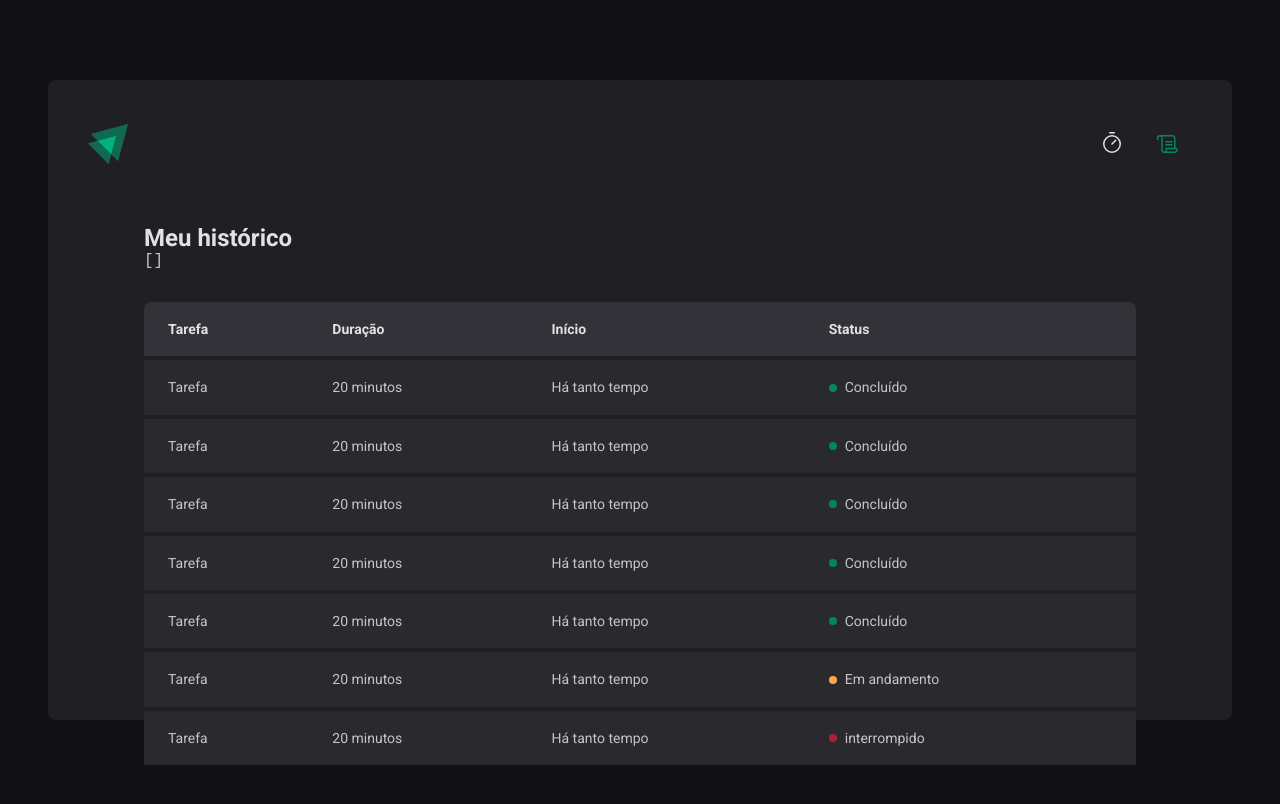
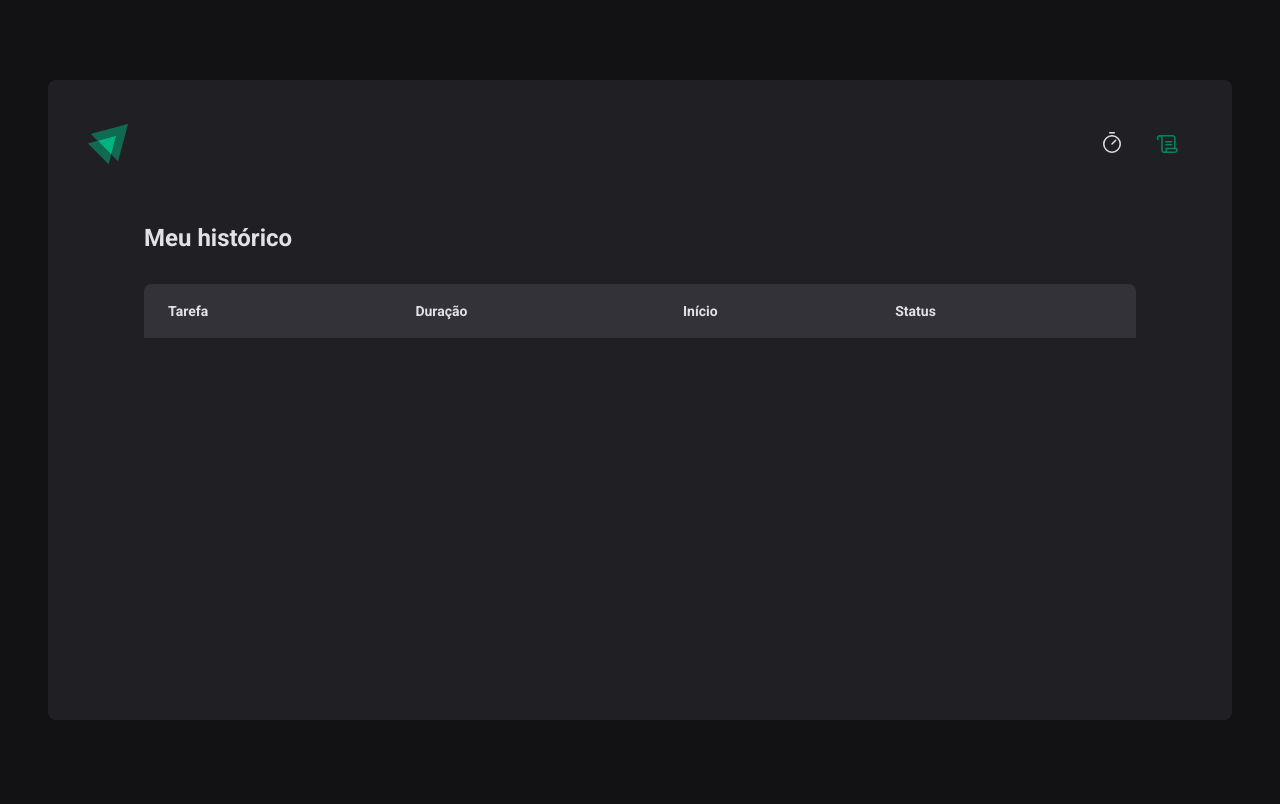
Before and after one commit to alissondiniz20/pomodoro.my, a React (Vite) app: page /history in a window 1280 px wide. Shown: the top 804 px of the page. Built offline with nearby package versions, Linux system fonts and the light colour scheme.

Commit message:
Listagem de Histórico

```diff
--- a/src/pages/History/index.tsx
+++ b/src/pages/History/index.tsx
@@ -10,8 +10,6 @@
     <HistoryContainer>
       <h1>Meu histórico</h1>
 
-      <pre>{JSON.stringify(cycles, null, 2)}</pre>
-
       <HistoryList>
         <table>
           <thead>
@@ -23,62 +21,28 @@
             </tr>
           </thead>
           <tbody>
-            <tr>
-              <td>Tarefa</td>
-              <td>20 minutos</td>
-              <td>Há tanto tempo</td>
-              <td>
-                <Status statusColor="green">Concluído</Status>
-              </td>
-            </tr>
-            <tr>
-              <td>Tarefa</td>
-              <td>20 minutos</td>
-              <td>Há tanto tempo</td>
-              <td>
-                <Status statusColor="green">Concluído</Status>
-              </td>
-            </tr>
-            <tr>
-              <td>Tarefa</td>
-              <td>20 minutos</td>
-              <td>Há tanto tempo</td>
-              <td>
-                <Status statusColor="green">Concluído</Status>
-              </td>
-            </tr>
-            <tr>
-              <td>Tarefa</td>
-              <td>20 minutos</td>
-              <td>Há tanto tempo</td>
-              <td>
-                <Status statusColor="green">Concluído</Status>
-              </td>
-            </tr>
-            <tr>
-              <td>Tarefa</td>
-              <td>20 minutos</td>
-              <td>Há tanto tempo</td>
-              <td>
-                <Status statusColor="green">Concluído</Status>
-              </td>
-            </tr>
-            <tr>
-              <td>Tarefa</td>
-              <td>20 minutos</td>
-              <td>Há tanto tempo</td>
-              <td>
-                <Status statusColor="yellow">Em andamento</Status>
-              </td>
-            </tr>
-            <tr>
-              <td>Tarefa</td>
-              <td>20 minutos</td>
-              <td>Há tanto tempo</td>
-              <td>
-                <Status statusColor="red">interrompido</Status>
-              </td>
-            </tr>
+            {cycles.map((cycle) => {
+              return (
+                <tr key={cycle.id}>
+                  <td>{cycle.task}</td>
+                  <td>{cycle.minutesAmount} minutos</td>
+                  <td>{cycle.startDate.toISOString()}</td>
+                  <td>
+                    {cycle.finishedDate && (
+                      <Status statusColor="green">Concluído</Status>
+                    )}
+
+                    {cycle.interruptedDate && (
+                      <Status statusColor="red">Imterrompido</Status>
+                    )}
+
+                    {!cycle.finishedDate && !cycle.interruptedDate && (
+                      <Status statusColor="yellow">Em andamento</Status>
+                    )}
+                  </td>
+                </tr>
+              );
+            })}
           </tbody>
         </table>
       </HistoryList>
```
